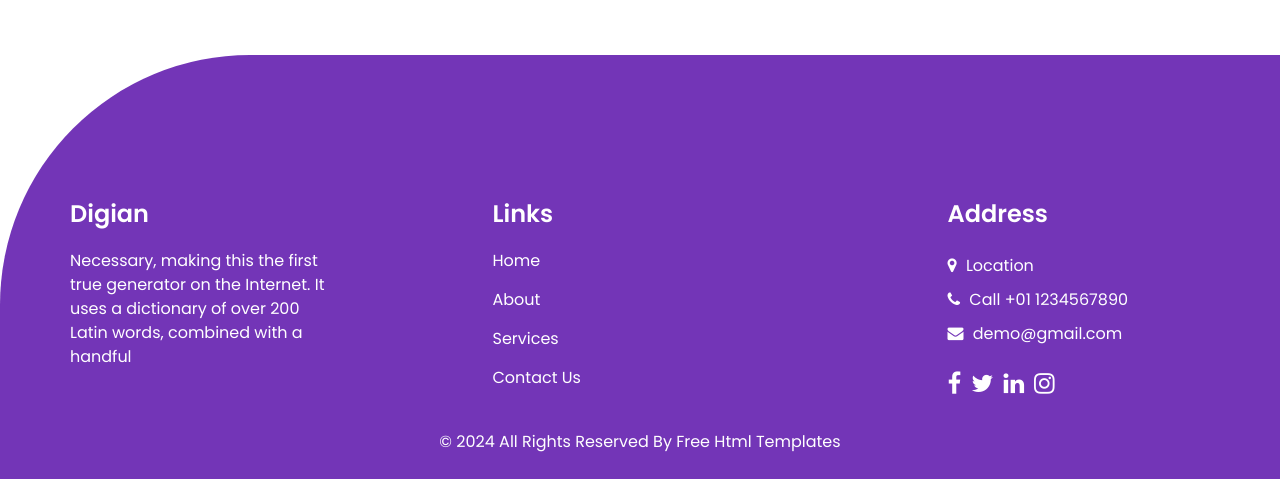
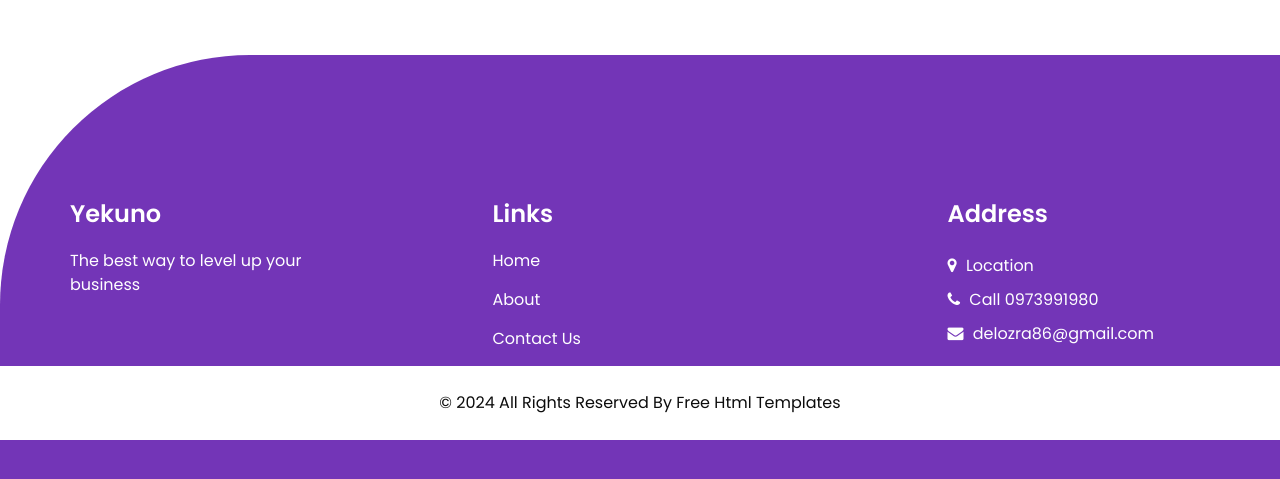
Before and after one commit to avocado-beans/nexusdev, a Flask app: page / in a window 1280 px wide. Shown: the part 3783-4262 px from the top of the page. After the commit the page ends 4223 px from the top, so only its background shows below. Run offline with Flask 3, Linux system fonts and the light colour scheme; some libraries are stand-ins or nearby versions.

Commit message:
Update index.html

```diff
--- a/templates/index.html
+++ b/templates/index.html
@@ -12,7 +12,7 @@
   <meta name="description" content="" />
   <meta name="author" content="" />
 
-  <title>MEA</title>
+  <title>Yekuno</title>
 
   <!-- bootstrap core css -->
   <link rel="stylesheet" type="text/css" href="{{ url_for('static', filename='stylesheets/bootstrap.css') }}" />
@@ -36,7 +36,7 @@
         <nav class="navbar navbar-expand-lg custom_nav-container ">
           <a class="navbar-brand" href="/">
             <span>
-              MEA IN
+              Yekuno
             </span>
           </a>
 
@@ -559,11 +559,10 @@ Ready to elevate your business? Contact Yekuno today to learn how our services c
           <div class="col-md-6 col-lg-3 ">
             <div class="info_detail">
               <h4>
-                Digian
+                Yekuno
               </h4>
               <p>
-                Necessary, making this the first true generator on the Internet. It uses a dictionary of over 200 Latin words, combined with a handful
-              </p>
+                The best way to level up your business
             </div>
           </div>
           <div class="col-md-6 col-lg-2 mx-auto">
@@ -578,9 +577,9 @@ Ready to elevate your business? Contact Yekuno today to learn how our services c
                 <a class="" href="/about">
                   About
                 </a>
-                <a class="" href="/service">
+<!--                 <a class="" href="/service">
                   Services
-                </a>
+                </a> -->
                 <a class="" href="/contact">
                   Contact Us
                 </a>
@@ -604,27 +603,27 @@ Ready to elevate your business? Contact Yekuno today to learn how our services c
                 Address
               </h4>
               <div class="contact_link_box">
-                <a href="">
+                <a href="/contact">
                   <i class="fa fa-map-marker" aria-hidden="true"></i>
                   <span>
                     Location
                   </span>
                 </a>
-                <a href="">
+                <a href="/contact">
                   <i class="fa fa-phone" aria-hidden="true"></i>
                   <span>
-                    Call +01 1234567890
+                    Call 0973991980
                   </span>
                 </a>
-                <a href="">
+                <a href="/contact">
                   <i class="fa fa-envelope" aria-hidden="true"></i>
                   <span>
-                    demo@gmail.com
+                    delozra86@gmail.com
                   </span>
                 </a>
               </div>
             </div>
-            <div class="info_social">
+<!--             <div class="info_social">
               <a href="">
                 <i class="fa fa-facebook" aria-hidden="true"></i>
               </a>
@@ -636,7 +635,7 @@ Ready to elevate your business? Contact Yekuno today to learn how our services c
               </a>
               <a href="">
                 <i class="fa fa-instagram" aria-hidden="true"></i>
-              </a>
+              </a> -->
             </div>
           </div>
         </div>
```
